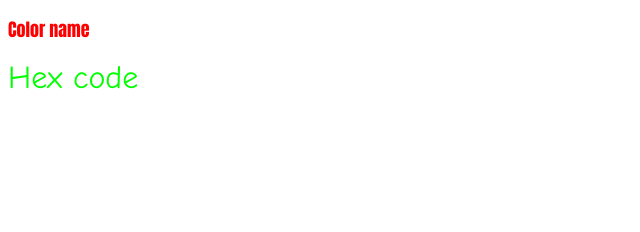
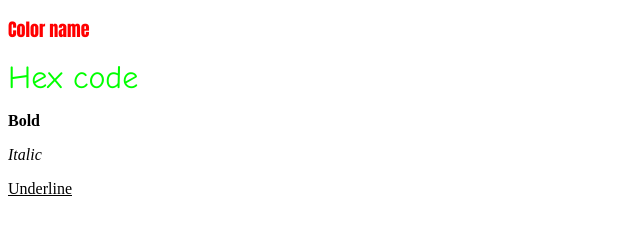
Before and after one commit to deima24/HTML-and-CSS-, a plain HTML site: page Basic_HTML_and_JavaScript_1/Basic_HTML_1.html in a window 1280 px wide. Shown: the whole page, without its empty margins (0-640 px from the left). Drawn offline with Linux system fonts and the light colour scheme.

Commit message:
Update Basic_HTML_1.html

```diff
--- a/Basic_HTML_and_JavaScript_1/Basic_HTML_1.html
+++ b/Basic_HTML_and_JavaScript_1/Basic_HTML_1.html
@@ -11,5 +11,9 @@
     <p><font color="red" face="Impact" size="4">Color name</font></p>
     <p><font color="#00FF00" face="Comic Sans MS" size="6">Hex code</font></p>
 
+    <p><b>Bold</b></p>
+    <p><i>Italic</i></p>
+    <p><u>Underline</u></p>
+
 </body>
 </html>
```
